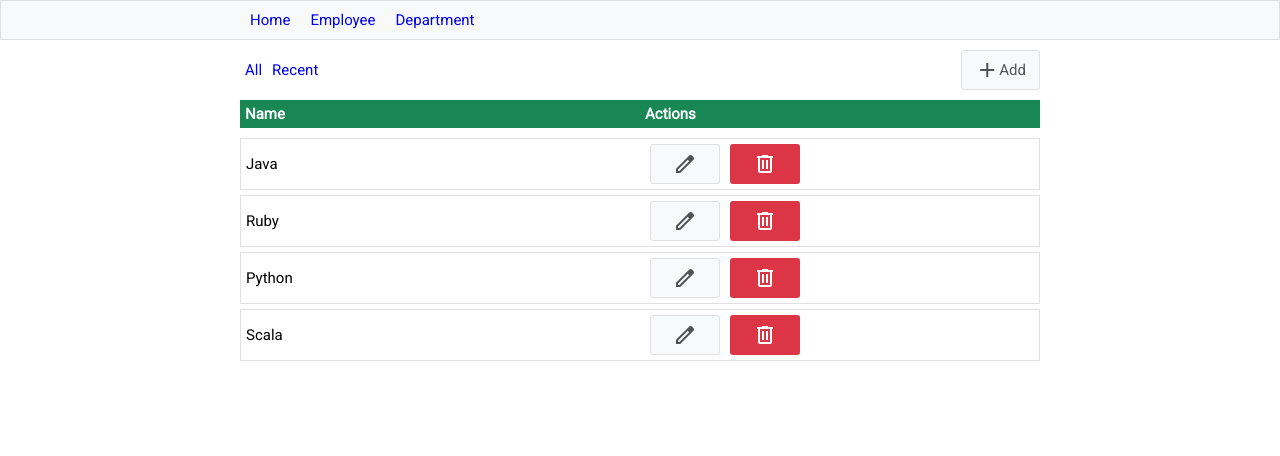
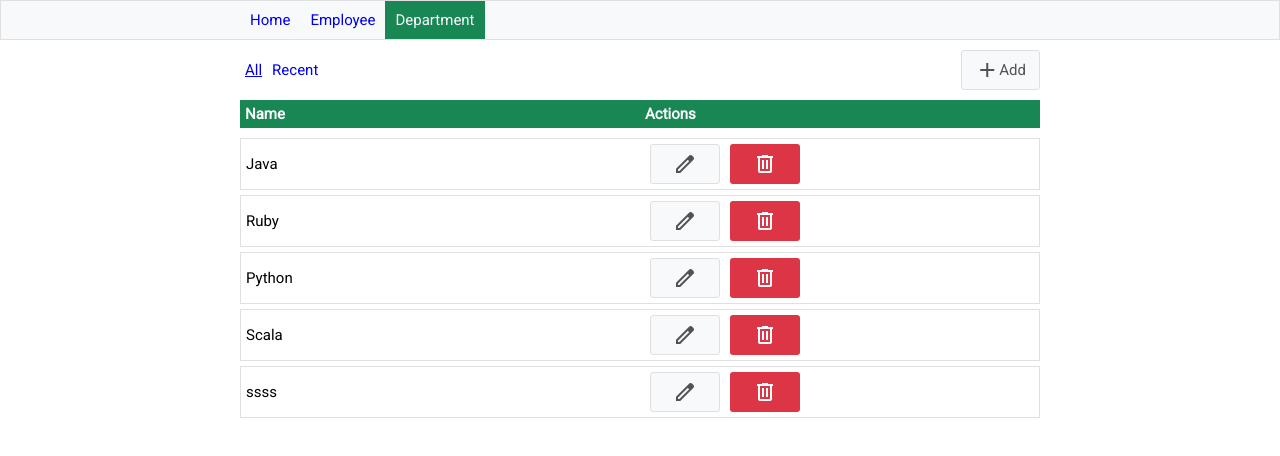
Before and after one commit to edzaryan/Employee-CRUD-App-Frontend, a React (Create React App) app: page /department in a window 1280 px wide. Shown: the top 456 px of the page. Built offline with nearby package versions, Linux system fonts and the light colour scheme; data requests are answered from the project's data file.

Commit message:
Added React-Route Layout

```diff
--- a/data/db.json
+++ b/data/db.json
@@ -29,6 +29,10 @@
     {
       "name": "Scala",
       "id": 26
+    },
+    {
+      "name": "ssss",
+      "id": 27
     }
   ],
   "recent-employee": [
--- a/src/App.jsx
+++ b/src/App.jsx
@@ -5,22 +5,23 @@ import EmployeePage from './components/pages/Employee/EmployeePage';
 import DepartmentPage from './components/pages/Department/DepartmentPage';
 import NotfoundPage from './components/pages/NotfoundPage';
 import EmployeeDetails from "./components/pages/Employee/EmployeeDetails";
+import Layout from "./components/Layout";
 
-import Navbar from './components/Navbar'
-import DepartmentList from "./components/pages/Department/DepartmentList";
 
 function App() {
   return (
     <div className="flex faic fl-dir mg50-t">
       <div className="w800">
-        <Navbar />
+
         <Routes>
-          <Route path="/" element={ <HomePage /> } />
-          <Route path="/employee/*" element={ <EmployeePage /> } />
-          <Route path="/department/*" element={ <DepartmentPage /> } />
-          <Route path="/employee/:id/details" element={ <EmployeeDetails /> } />
+          <Route path="/" element={ <Layout /> }>
+            <Route index element={ <HomePage /> } />
+            <Route path="/employee/*" element={ <EmployeePage /> } />
+            <Route path="/department/*" element={ <DepartmentPage /> } />
+            <Route path="/employee/:id/details" element={ <EmployeeDetails /> } />
 
-          <Route path="*" element={ <NotfoundPage /> } />
+            <Route path="*" element={ <NotfoundPage /> } />
+          </Route>
         </Routes>
       </div>
     </div>
--- /dev/null
+++ b/src/components/Layout.jsx
@@ -0,0 +1,18 @@
+import {NavLink, Outlet} from "react-router-dom";
+import React from "react";
+
+export default function Layout() {
+  return (
+    <>
+      <div className="brd1 pos-fix pos-t0 pos-r0 pos-l0 flex fjc-c pos-z2 bg-lgt">
+        <div className="w800 flex navbar">
+          <NavLink to="/" className={({isActive}) => isActive ? 'nav-active' : '' }>Home</NavLink>
+          <NavLink to="/employee" className={({isActive}) => isActive ? 'nav-active' : '' }>Employee</NavLink>
+          <NavLink to="/department" className={({isActive}) => isActive ? 'nav-active' : '' }>Department</NavLink>
+        </div>
+      </div>
+
+      <Outlet />
+    </>
+  )
+}
--- a/src/components/Navbar.jsx
+++ /dev/null
@@ -1,14 +0,0 @@
-import React from 'react'
-import {Link} from "react-router-dom";
-
-export default function Navbar() {
-  return (
-    <div className="brd1 pos-fix pos-t0 pos-r0 pos-l0 flex fjc-c pos-z2 bg-lgt">
-      <div className="w800 flex">
-        <Link to="/" className="pd10">Home</Link>
-        <Link to="/employee" className="pd10">Employee</Link>
-        <Link to="/department" className="pd10">Department</Link>
-      </div>
-    </div>
-  )
-}
--- a/src/components/pages/Department/DepartmentCreateModal.jsx
+++ b/src/components/pages/Department/DepartmentCreateModal.jsx
@@ -22,16 +22,21 @@ function EmployeeCreateModal({ setModalOpened, createDepartment }) {
               .max(15, 'Must be 15 characters or less')
               .required('Required'),
           })}
-          onSubmit={(values, { setSubmitting }) => {
+          onSubmit={ (values, { setSubmitting }) => {
             createDepartment(values)
             setSubmitting(false)
           }}>
-          <Form className="flex fl-dir pd20">
-            <TextField field="name" displayName="Name" />
-            <div className="flex fjc-r mg10-t">
-              <button className="btn-light" type="submit">Create</button>
-            </div>
-          </Form>
+          {
+            formik => {
+              return (<Form className="flex fl-dir pd20">
+                <TextField field="name" displayName="Name" />
+
+                <div className="flex fjc-r mg10-t">
+                  <button disabled={ !formik.isValid } className="btn-light" type="submit">Create</button>
+                </div>
+              </Form>)
+            }
+          }
         </Formik>
       </div>
     </div>
--- a/src/components/pages/Department/DepartmentPage.jsx
+++ b/src/components/pages/Department/DepartmentPage.jsx
@@ -2,7 +2,7 @@ import React, {useEffect, useState} from 'react'
 import axios from "axios"
 import DepartmentCreateModal from "./DepartmentCreateModal";
 import DepartmentList from "./DepartmentList";
-import {Link, Route, Routes, useNavigate} from "react-router-dom";
+import {NavLink, Route, Router, Routes, useNavigate} from "react-router-dom";
 
 export default function DepartmentPage() {
   const [modalOpened, setModalOpened] = useState(false)
@@ -34,9 +34,9 @@ export default function DepartmentPage() {
   return (
     <div>
       <div className="flex fjc-b faic mg10-b">
-        <div>
-          <Link to="" className="pd5">All</Link>
-          <Link to="recent" className="pd5">Recent</Link>
+        <div className="all-recent-block">
+          <NavLink to="" className={({isActive}) => isActive ? 'underline' : '' } end>All</NavLink>
+          <NavLink to="recent" className={({isActive}) => isActive ? 'underline' : '' }>Recent</NavLink>
         </div>
         <button className="btn-light flex faic fjc-c" onClick={ () => setModalOpened(true) }>
           <span className="material-symbols-outlined">add</span> Add
--- a/src/components/pages/Employee/EmployeeCreateModal.jsx
+++ b/src/components/pages/Employee/EmployeeCreateModal.jsx
@@ -34,14 +34,18 @@ function EmployeeCreateModal({ setModalOpened, createEmployee }) {
             createEmployee(values)
             setSubmitting(false)
           }}>
-          <Form className="flex fl-dir pd20">
-            <TextField field="name" displayName="Name" />
-            <TextField field="surname" displayName="Surname" />
-            <SelectField field="department" displayName="Department" />
-            <div className="flex fjc-r mg10-t">
-              <button className="btn-light" type="submit">Create</button>
-            </div>
-          </Form>
+          {
+            formik => {
+              return (<Form className="flex fl-dir pd20">
+                <TextField field="name" displayName="Name" />
+                <TextField field="surname" displayName="Surname" />
+                <SelectField field="department" displayName="Department" />
+                <div className="flex fjc-r mg10-t">
+                  <button disabled={ !formik.isValid } className="btn-light" type="submit">Create</button>
+                </div>
+              </Form>)
+            }
+          }
         </Formik>
       </div>
     </div>
--- a/src/components/pages/Employee/EmployeePage.jsx
+++ b/src/components/pages/Employee/EmployeePage.jsx
@@ -2,7 +2,7 @@ import React, {useEffect, useState} from 'react'
 import EmployeeCreateModal from "./EmployeeCreateModal"
 import EmployeeList from "./EmployeeList"
 import axios from "axios"
-import {Link, Route, Routes, useNavigate} from "react-router-dom";
+import { NavLink, Route, Routes, useNavigate } from "react-router-dom";
 
 export default function EmployeePage() {
   const [modalOpened, setModalOpened] = useState(false)
@@ -34,9 +34,9 @@ export default function EmployeePage() {
   return (
     <div>
       <div className="flex fjc-b faic mg10-b">
-        <div>
-          <Link to="" className="pd5">All</Link>
-          <Link to="recent" className="pd5">Recent</Link>
+        <div className="all-recent-block">
+          <NavLink to="" className={({isActive}) => isActive ? 'underline' : '' } end>All</NavLink>
+          <NavLink to="recent" className={({isActive}) => isActive ? 'underline' : '' }>Recent</NavLink>
         </div>
         <button className="btn-light" onClick={ () => setModalOpened(true) }>
           <span className="material-symbols-outlined">add</span> Add
--- a/src/index.css
+++ b/src/index.css
@@ -8,6 +8,33 @@
     border: none;
     font-family: 'Roboto';
     font-size: 15px;
+}
+
+/* NAVBAR */
+
+.navbar > a {
+    padding: 10px;
+}
+
+.navbar > a:active {
+    color: #525252;
+}
+
+.nav-active {
+    color: #F8F9FA;
+    background-color: #198754;
+}
+
+.all-recent-block > a:active {
+    color: #525252;
+}
+
+.underline {
+    text-decoration: underline;
+}
+
+.all-recent-block a {
+    padding: 5px;
 }
 
 .imgStyle {
```
